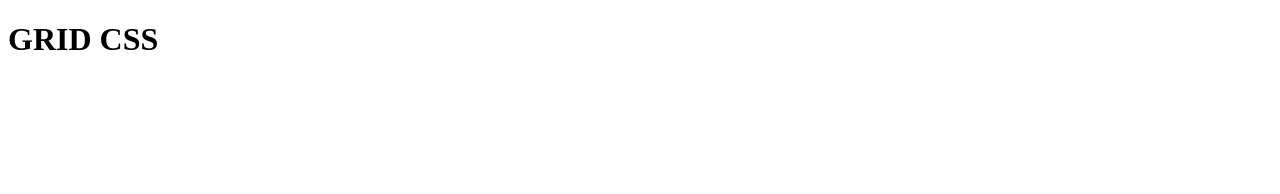
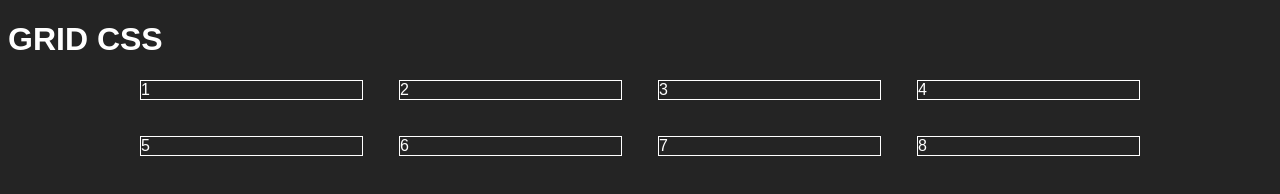
Before and after one commit to kate-anampa/GRID-CSS, a plain HTML site: page index.html in a window 1280 px wide. Drawn offline with Linux system fonts and the light colour scheme.

Commit message:
cambios grid

```diff
--- a/index.html
+++ b/index.html
@@ -3,9 +3,21 @@
 <head>
     <meta charset="UTF-8">
     <meta name="viewport" content="width=device-width, initial-scale=1.0">
+    <link rel="stylesheet" href="./styles.css" />
     <title>Document</title>
 </head>
 <body>
     <h1>GRID CSS</h1>
+
+    <div class="padre">
+        <div class="hijo">1</div>
+        <div class="hijo">2</div>
+        <div class="hijo">3</div>
+        <div class="hijo">4</div>
+        <div class="hijo">5</div>
+        <div class="hijo">6</div>
+        <div class="hijo">7</div>
+        <div class="hijo">8</div>
+    </div>
 </body>
 </html>
--- a/styles.css
+++ b/styles.css
@@ -0,0 +1,31 @@
+*,
+*::before,
+*::after {
+    box-sizing: border-box;
+}
+
+body {
+    font-family: Arial, Helvetica, sans-serif;
+    background-color: #242424;
+    color:white;
+}
+
+.padre {
+   /* border:1px solid white; */
+    max-width: 1000px;
+    margin: 0 auto;
+
+    display: grid;
+
+    grid-template-columns: repeat(4, 1fr);
+    grid-gap: 36px;
+    /*grid-template-columns: 100px 100px 100px 100px;*/
+
+   /* grid-template-columns: repeat(4, 1fr);
+    grid-template-rows: repeat(3,1fr);
+    grid-gap: 20px;*/
+}
+
+.hijo {
+    border: 1px solid white;
+}
```
